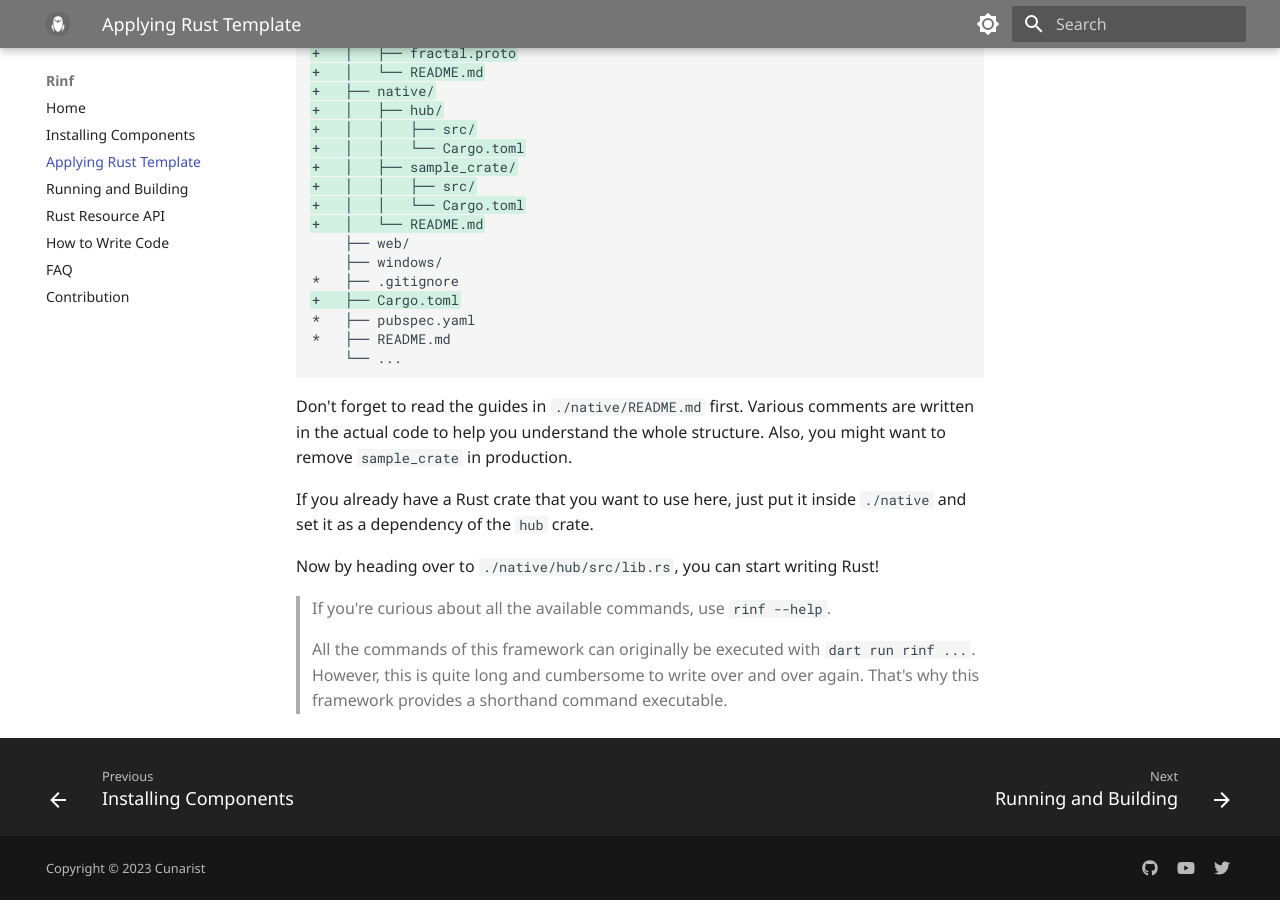
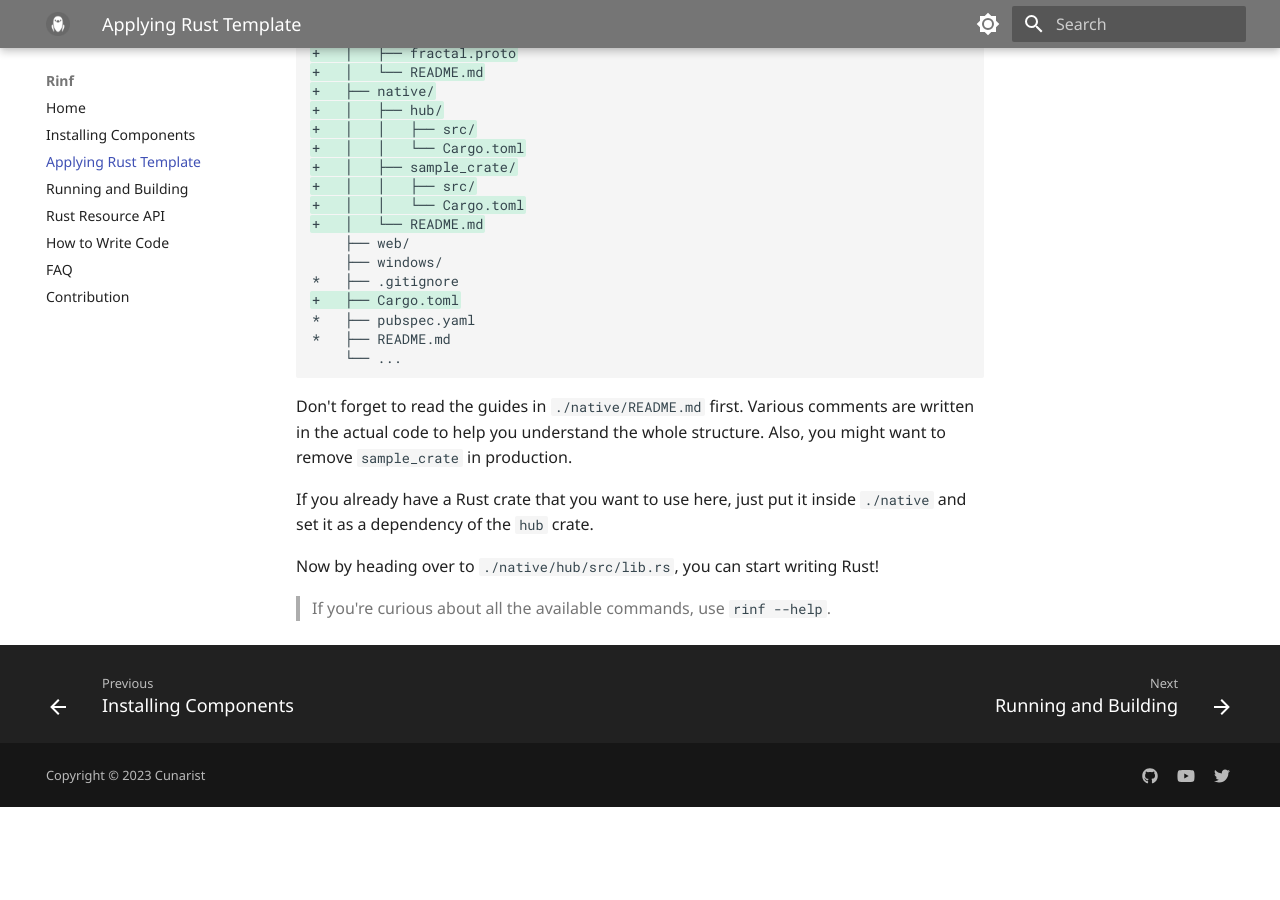
Before and after one commit to cunarist/rinf, an MkDocs documentation site: the page built from documentation/docs/applying-template.md, in a window 1280 px wide and 900 px high, scrolled down 738 px. Built offline with MkDocs 1.6.1 and Material for MkDocs 9.7.7, drawn with Linux system fonts in a browser that asks for light colours; after the commit the page ends 1545 px from its top, so only the background shows below that.

Commit message:
Remove an outdated docs sentence

```diff
--- a/documentation/docs/applying-template.md
+++ b/documentation/docs/applying-template.md
@@ -59,5 +59,3 @@ If you already have a Rust crate that you want to use here, just put it inside `
 Now by heading over to `./native/hub/src/lib.rs`, you can start writing Rust!
 
 > If you're curious about all the available commands, use `rinf --help`.
-
-> All the commands of this framework can originally be executed with `dart run rinf ...`. However, this is quite long and cumbersome to write over and over again. That's why this framework provides a shorthand command executable.
```
